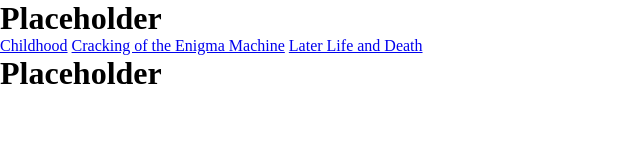
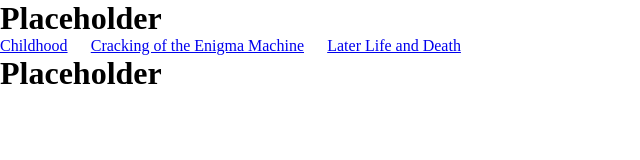
Before and after one commit to david-bjork/alan-turing, a plain HTML site: page index.html in a window 1280 px wide. Shown: the whole page, without its empty margins (0-640 px from the left). Drawn offline with Linux system fonts and the light colour scheme.

Commit message:
Add nav a in style.css, set text and padding values

```diff
--- a/assets/css/style.css
+++ b/assets/css/style.css
@@ -10,3 +10,8 @@ body {
     font-size: oldstandardtt, sans-serif;
     font-weight: 400;
 }
+
+nav a {
+    text-align: right;
+    padding-right: 1.5%;
+}
--- a/index.html
+++ b/index.html
@@ -14,13 +14,14 @@
     <header>
         <h1>Placeholder</h1>
 
+        <nav>
+            <a href="childhood.html">Childhood</a>
+            <a href="cracking.html">Cracking of the Enigma Machine</a>
+            <a href="laterlife.html">Later Life and Death</a>
+        </nav>
+
     </header>
 
-    <nav>
-        <a href="childhood.html">Childhood</a>
-        <a href="cracking.html">Cracking of the Enigma Machine</a>
-        <a href="laterlife.html">Later Life and Death</a>
-    </nav>
 
     <section>
 
```
